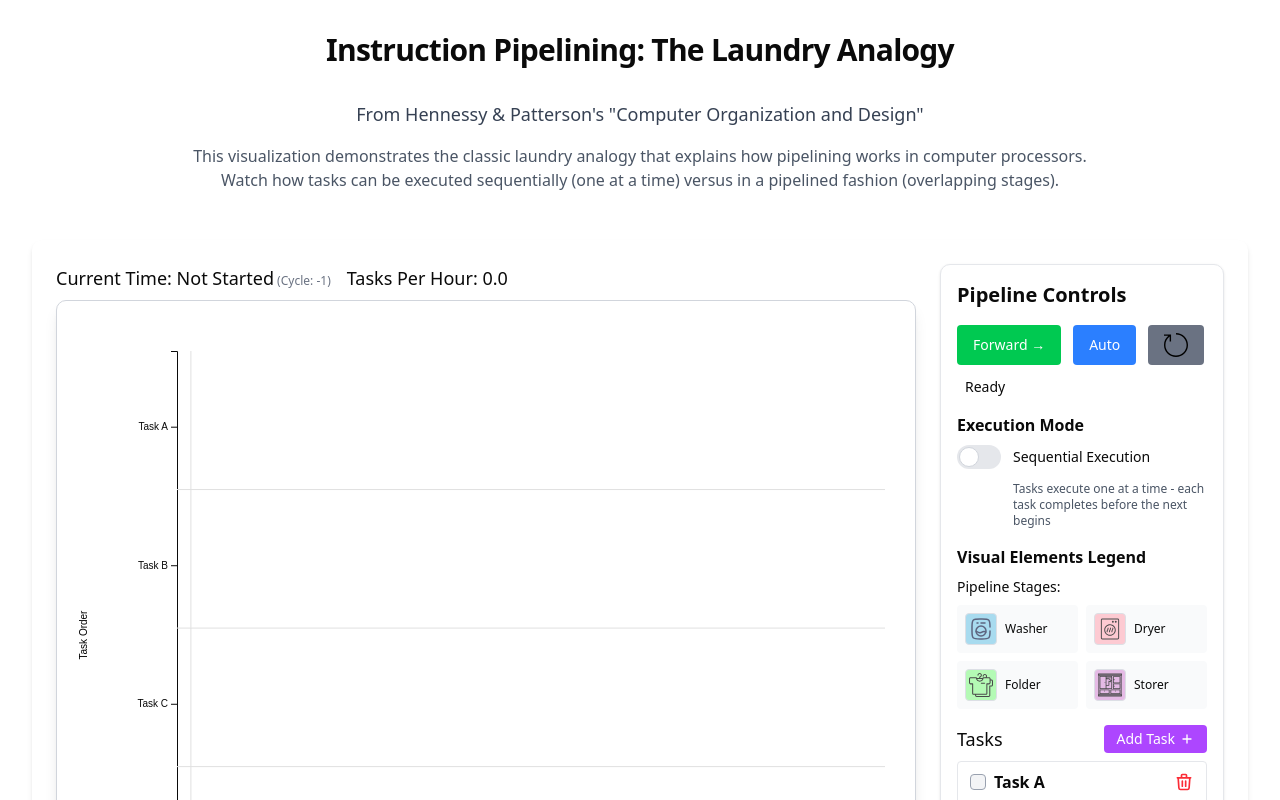
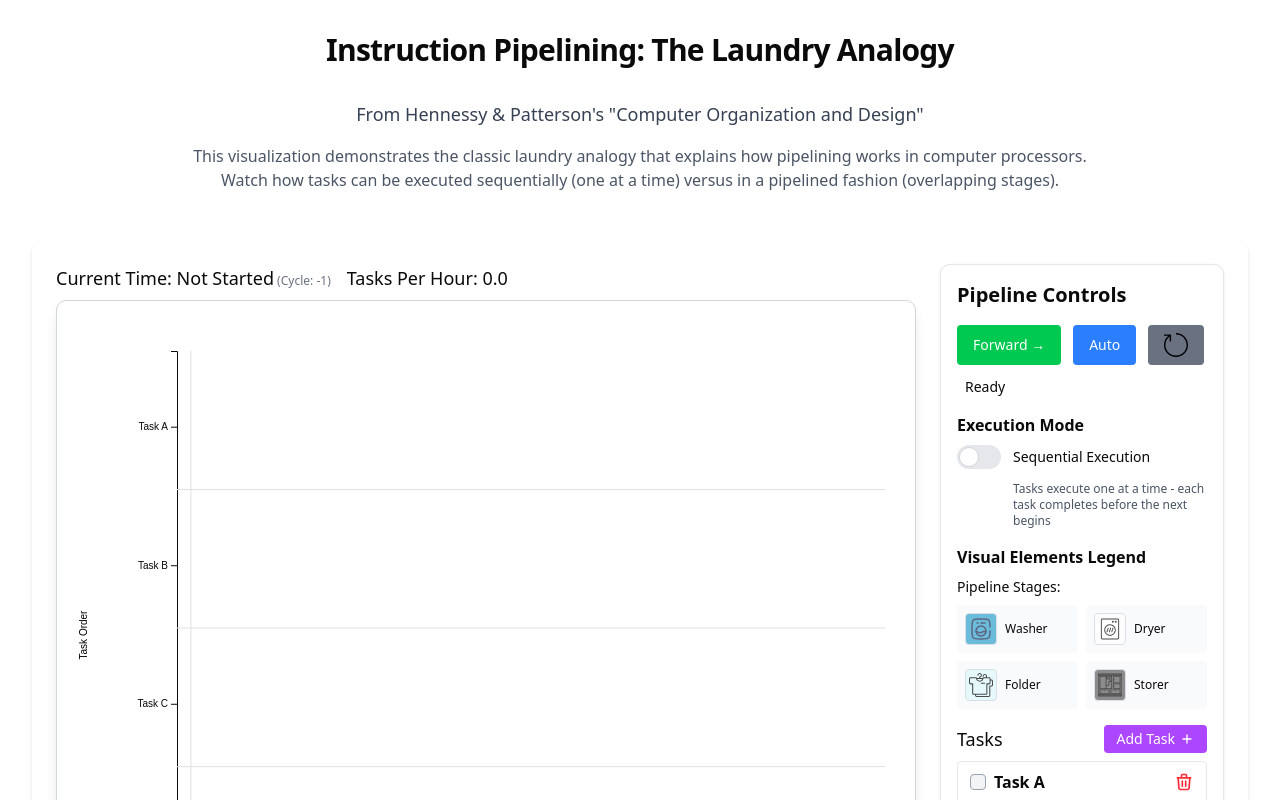
Before and after one commit to Goodr-Interactive/viz-computer-systems, a React (Vite) app: page /csc368/pipelining in a window 1280 px wide. Shown: the top 800 px of the page. Built offline with nearby package versions, Linux system fonts and the light colour scheme.

Commit message:
try to match colours from textbook Comp Org and Design

```diff
--- a/src/pages/csc368/pipelining/components/config.ts
+++ b/src/pages/csc368/pipelining/components/config.ts
@@ -105,10 +105,10 @@ export const STAGE_IMAGES = [
  * - Array length must match PIPELINE_STAGES length
  */
 export const STAGE_COLORS = [
-  "#87CEEB", // Washer - Light Blue (classic textbook wash color)
-  "#FFB6C1", // Dryer - Light Pink (classic textbook dry color)
-  "#98FB98", // Folder - Light Green (classic textbook fold color)
-  "#DDA0DD", // Storer - Light Purple (classic textbook put away color)
+  "#30a3cdff", // Washer - Light Blue (classic textbook wash color)
+  "#FFFFFF", // Dryer - Light Pink (classic textbook dry color)
+  "#ddf8fcff", // Folder - Light Green (classic textbook fold color)
+  "#605e5eff", // Storer - Light Purple (classic textbook put away color)
 ];
 
 /**
```
